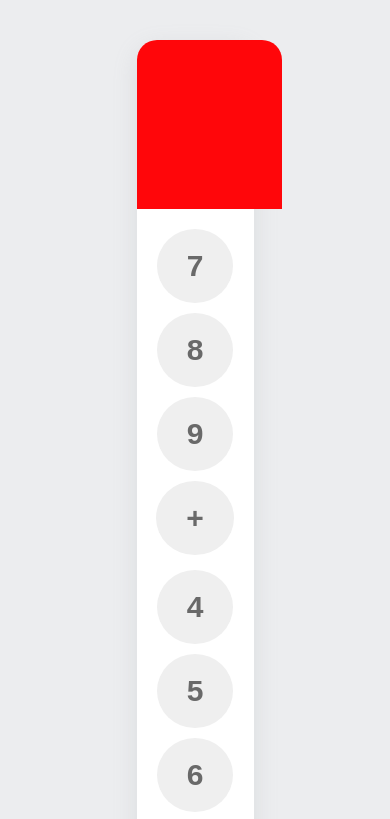
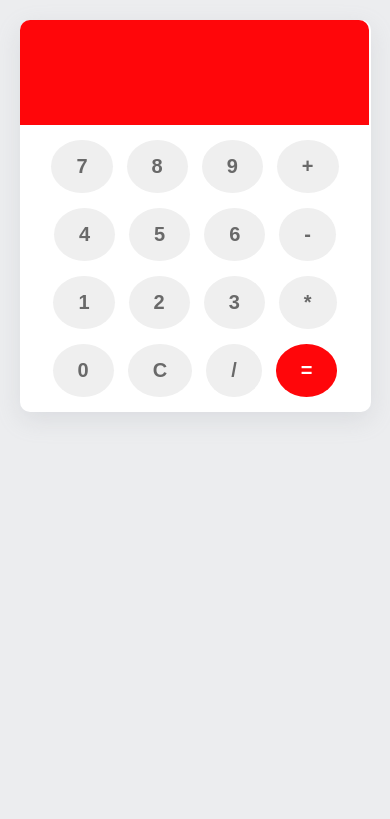
Before and after one commit to Anik422/calculator-js, a plain HTML site: page index.html in a window 390 px wide. Shown: the top 819 px of the page. Drawn offline with Linux system fonts and the light colour scheme.

Commit message:
mobile divisce

```diff
--- a/style.css
+++ b/style.css
@@ -50,3 +50,28 @@ body{
     background-color: #FF060A;
     color: white;
 }
+
+@media only screen and (max-width: 600px){
+    .container{
+        max-width: 90%;
+        margin: 20px auto;
+        border-radius: 10px;
+    }
+    #cal-display{
+        width: 94%;
+        border: none;
+        font-size: 40px;
+        padding: 30px 10px;
+        border-top-right-radius: 10px;
+        border-top-left-radius: 10px;
+        font-weight: 600;
+    }
+    .cal-btn{
+        padding: 5px;
+    }
+    .row button{
+        padding: 15px 25px;
+        font-size: 20px;
+        border-radius: 100%;
+    }
+}
```
